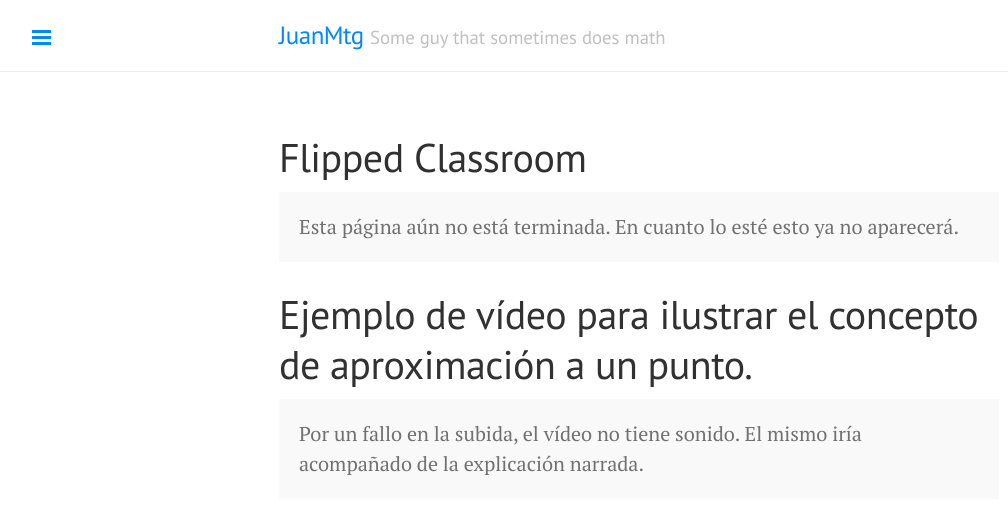
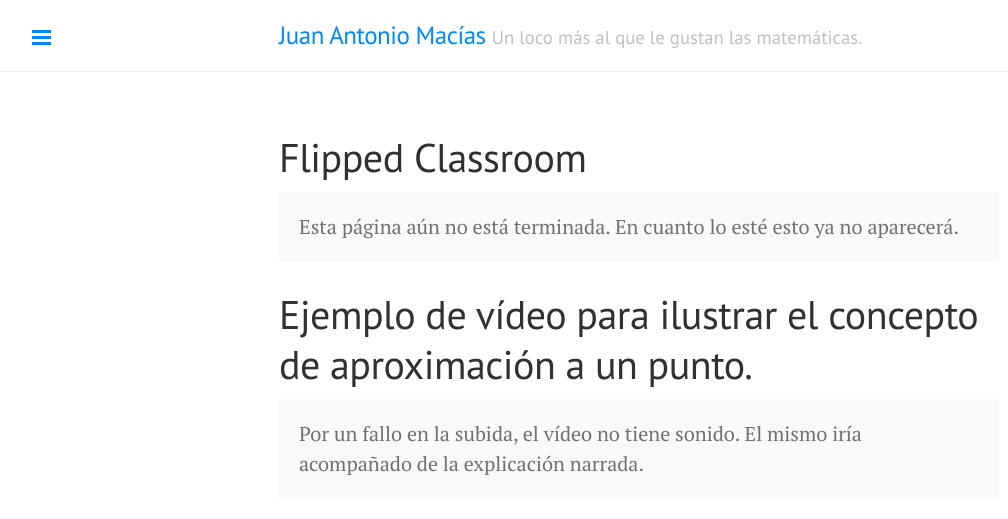
Before and after one commit to JuanMtg/juanmtg.github.io, a Jekyll site: the page built from flippedclassroom.md, in a window 1280 px wide. Shown: the top 519 px of the page, without its empty margins (1-1009 px from the left). Built offline with Jekyll 4.4.1, drawn with Linux system fonts in a browser that asks for light colours; Markdown is read by kramdown in place of the engine named in the settings; grey boxes are pictures that could not be loaded.

Commit message:
Minor sidebar and config changes

```diff
--- a/_config.yml
+++ b/_config.yml
@@ -6,9 +6,9 @@
 permalink:        pretty
 
 # Setup
-title:            JuanMtg
-tagline:          'Some guy that sometimes does math'
-description:      'I forgot to bring the "Under Construction" signs.'
+title:            Juan Antonio Macías
+tagline:          'Un loco más al que le gustan las matemáticas.'
+description:      'Me he dejado las señales de suelo mojado en casa.'
 url:              http://juanmtg.github.io
 baseurl:          '/'
 paginate:         5
--- a/_includes/sidebar.html
+++ b/_includes/sidebar.html
@@ -44,7 +44,7 @@
   </nav>
     <div class="wrapper-footer">
       <div class="container">
-        <p> Follow me on: </p>
+        <p> Puedes seguirme en / Follow me on: </p>
         <div class="footer">
           {% include svg-icons.html %}
         </div>
```
